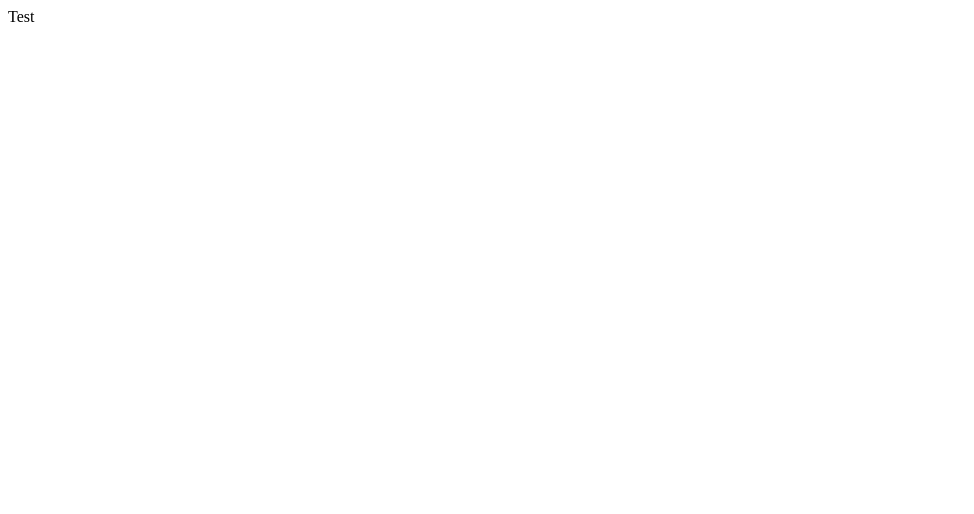
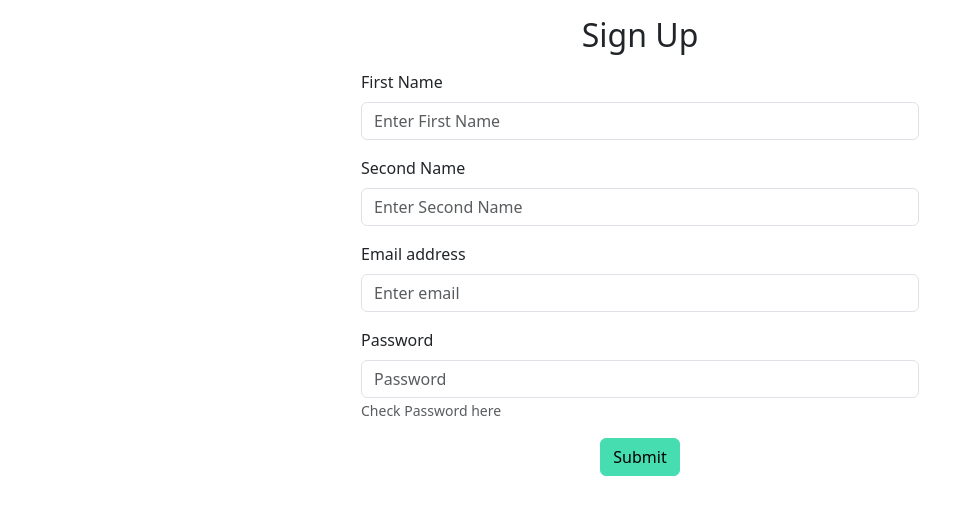
Before and after one commit to OlgaShishkanova/sign-up-form-task, a React (Create React App) app: page / in a window 1280 px wide. Shown: the top 514 px of the page, without its empty margins (0-974 px from the left). Built offline with nearby package versions, Linux system fonts and the light colour scheme.

Commit message:
dummy form + UI

```diff
--- a/package.json
+++ b/package.json
@@ -10,8 +10,11 @@
     "@types/node": "^16.18.95",
     "@types/react": "^18.2.74",
     "@types/react-dom": "^18.2.24",
+    "bootstrap": "^5.3.3",
     "react": "^18.2.0",
+    "react-bootstrap": "^2.10.2",
     "react-dom": "^18.2.0",
+    "react-hook-form": "^7.51.2",
     "react-scripts": "5.0.1",
     "typescript": "^4.9.5",
     "web-vitals": "^2.1.4"
@@ -39,5 +42,8 @@
       "last 1 firefox version",
       "last 1 safari version"
     ]
+  },
+  "devDependencies": {
+    "sass": "^1.74.1"
   }
 }
--- a/src/App.tsx
+++ b/src/App.tsx
@@ -1,9 +1,12 @@
+import "./assets/scss/index.scss";
+import { Container } from "react-bootstrap";
+import SignUpForm from "./components/SignUpForm";
 
 function App() {
   return (
-    <div className="">
-      Test
-    </div>
+    <Container>
+      <SignUpForm />
+    </Container>
   );
 }
 
--- /dev/null
+++ b/src/assets/scss/index.scss
@@ -0,0 +1,17 @@
+$primary: #46ddb0;
+$secondary: #f7c318;
+$success: #198754;
+$danger: #bb2d3b;
+$light: #f6f8f8;
+$dark: #212529;
+
+$theme-colors: (
+  primary: $primary,
+  secondary: $secondary,
+  success: $success,
+  danger: $danger,
+  light: $light,
+  dark: $dark,
+);
+
+@import "~bootstrap/scss/bootstrap";
--- /dev/null
+++ b/src/components/SignUpForm.tsx
@@ -0,0 +1,42 @@
+import React from "react";
+import { Button, Form } from "react-bootstrap";
+
+const SignUpForm: React.FC = () => {
+  return (
+    <>
+      <h2 className="text-center my-3">Sign Up </h2>
+      <div className="mt-3 d-flex justify-content-center">
+        <Form className="w-50">
+          <Form.Group className="mb-3">
+            <Form.Label>First Name</Form.Label>
+            <Form.Control type="text" placeholder="Enter First Name" />
+          </Form.Group>
+
+          <Form.Group className="mb-3">
+            <Form.Label>Second Name</Form.Label>
+            <Form.Control type="text" placeholder="Enter Second Name" />
+          </Form.Group>
+
+          <Form.Group className="mb-3">
+            <Form.Label>Email address</Form.Label>
+            <Form.Control type="text" placeholder="Enter email" />
+          </Form.Group>
+
+          <Form.Group className="mb-3">
+            <Form.Label>Password</Form.Label>
+            <Form.Control type="password" placeholder="Password" />
+            <Form.Text className="text-muted">Check Password here</Form.Text>
+          </Form.Group>
+
+          <div className="d-flex justify-content-center">
+            <Button variant="primary" type="submit">
+              Submit
+            </Button>
+          </div>
+        </Form>
+      </div>
+    </>
+  );
+};
+
+export default SignUpForm;
```
Also changed, not shown: 1 other file (tests, documents, lock files or other folders).
